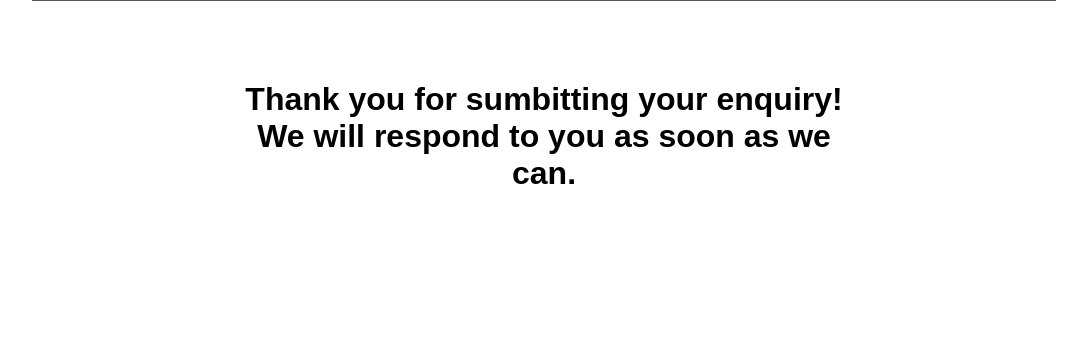
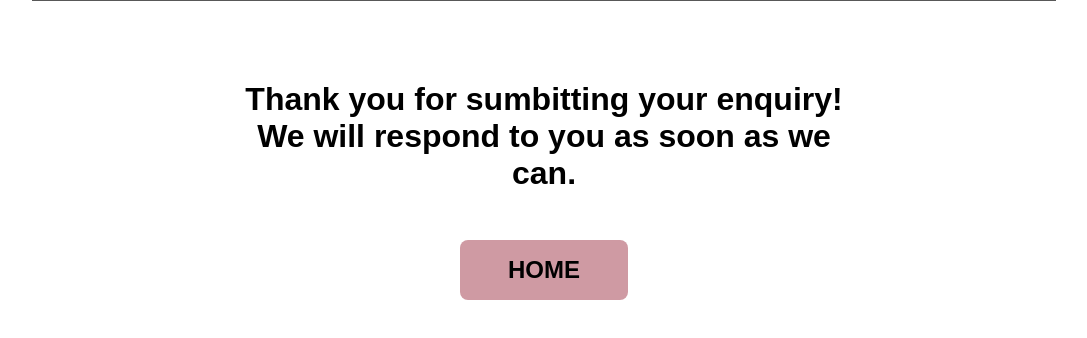
Before and after one commit to Xephile/liza-test, a plain HTML site: page thankyou.html in a window 1280 px wide. Shown: the part 230-568 px from the top of the page, without its empty margins (96-1183 px from the left). Drawn offline with Linux system fonts and the light colour scheme.

Commit message:
email submit update

```diff
--- a/css/allpages.css
+++ b/css/allpages.css
@@ -128,6 +128,15 @@ footer{
     text-align: center;
 }
 
+.home{
+    margin-top: 3rem;
+    padding: 1rem 3rem;
+    border-radius: 0.5rem;
+    font-size: 1.5rem;
+    border: none;
+    background-color: rgb(207, 154, 163);
+}
+
 /* responsiveness */
 
 @media screen and (max-width: 1060px) {
--- a/thankyou.html
+++ b/thankyou.html
@@ -26,6 +26,10 @@
 
     <h1 class="thankyou">Thank you for sumbitting your enquiry! We will respond to you as soon as we can.</h1>
 
+    <a href="./index.html">
+        <h2 class="home">HOME</h2>
+    </a>
+
 
 </body>
 
```
